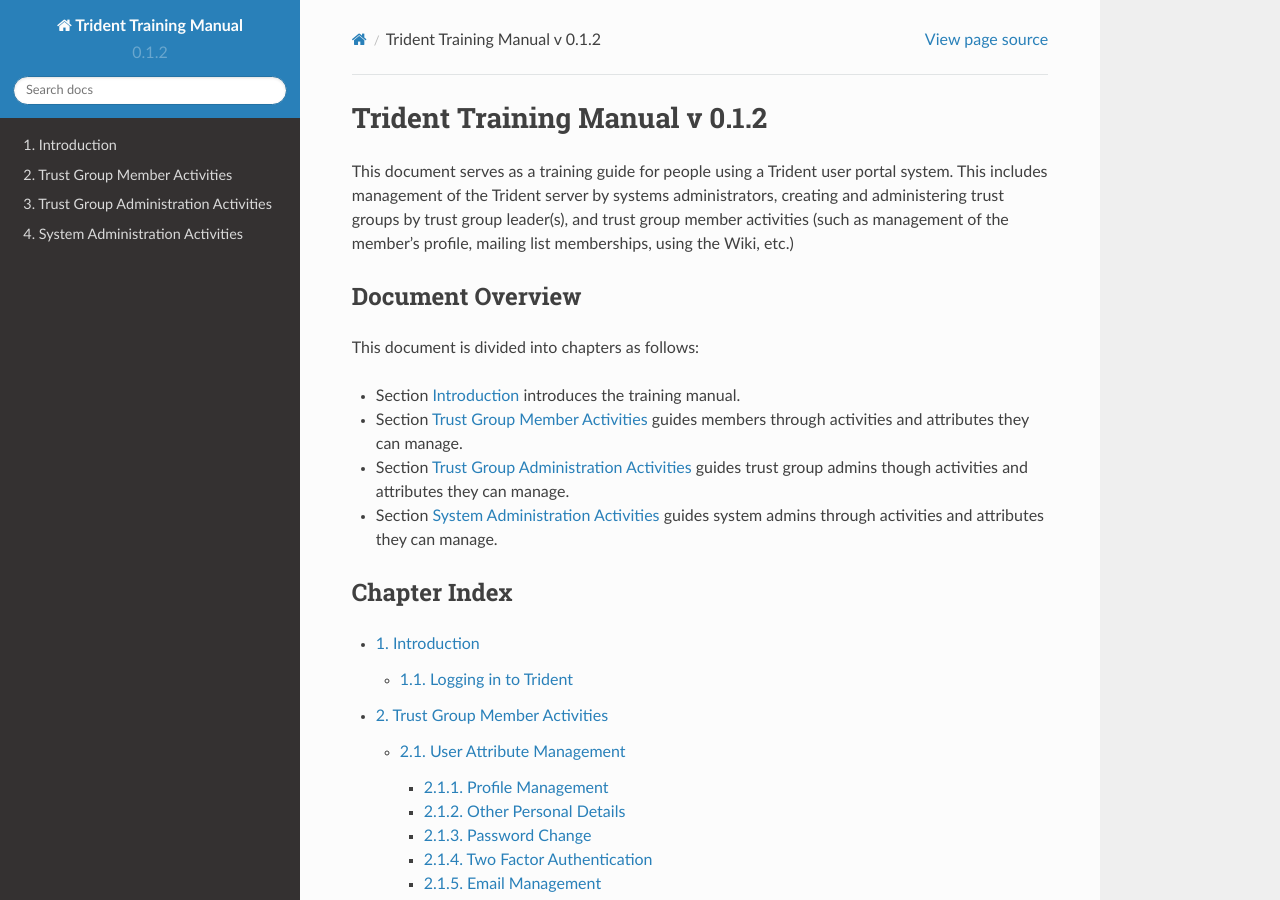
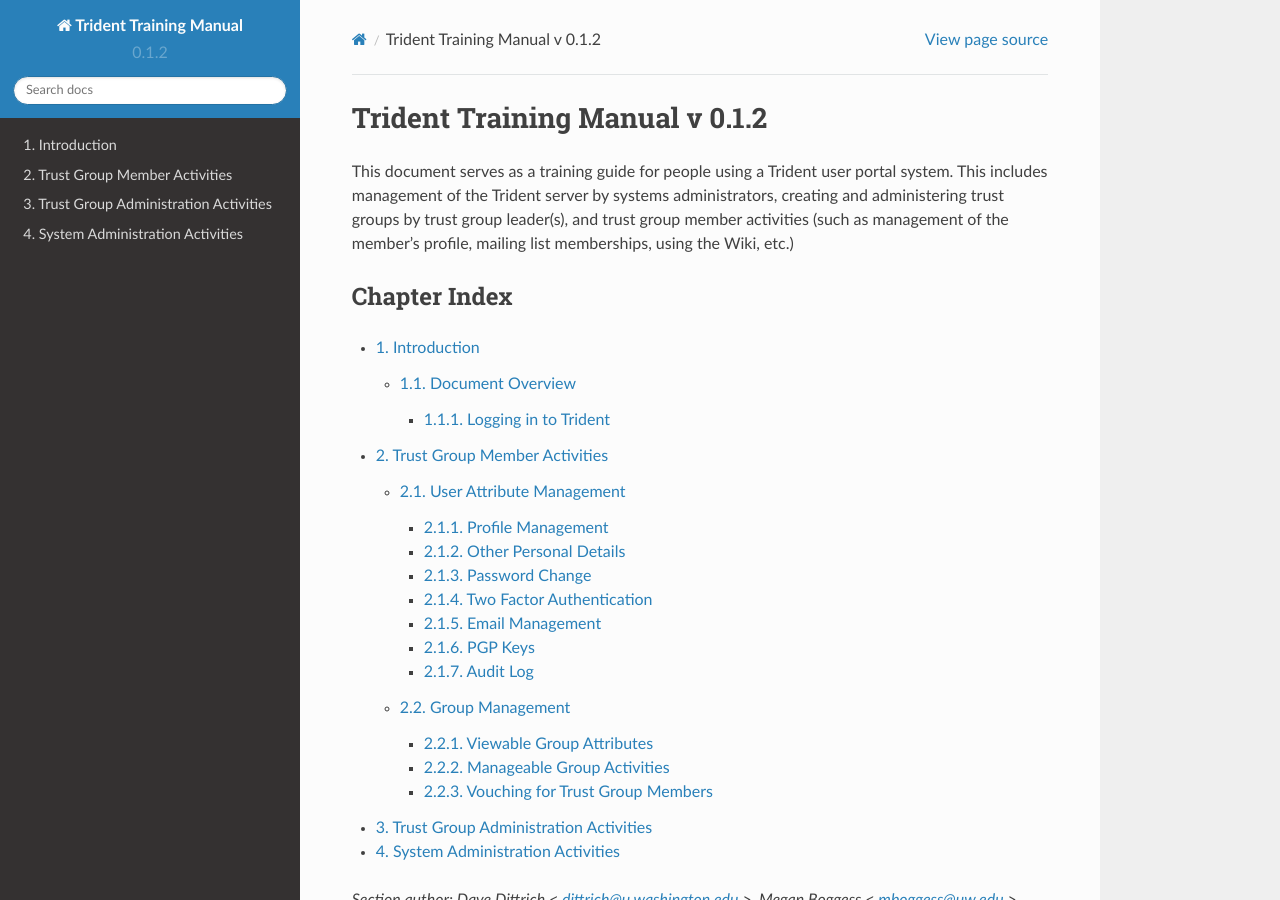
Before and after one commit to uw-dims/trident-training-manual, a Sphinx documentation site: the page built from docs/source/index.rst, in a window 1280 px wide and 900 px high. Built offline with Sphinx 7.4.7 and the Read the Docs theme 2.0.0, drawn with Linux system fonts in a browser that asks for light colours; pages that are not in the unit, such as notebooks, are missing from menus.

Commit message:
Move document overview into introduction section

```diff
--- a/docs/source/index.rst
+++ b/docs/source/index.rst
@@ -12,23 +12,6 @@ Trident server by systems administrators, creating and
 administering trust groups by trust group leader(s), and
 trust group member activities (such as management of the member's
 profile, mailing list memberships, using the Wiki, etc.)
-
-Document Overview
-~~~~~~~~~~~~~~~~~
-
-This document is divided into chapters as follows:
-
-+ Section :ref:`introduction` introduces the training
-  manual.
-
-+ Section :ref:`memberlifecycle` guides members through
-  activities and attributes they can manage.
-
-+ Section :ref:`grouplifecycle` guides trust group admins
-  though activities and attributes they can manage.
-
-+ Section :ref:`systemadministration` guides system admins
-  through activities and attributes they can manage.
 
 Chapter Index
 ~~~~~~~~~~~~~
```
Also changed, not shown: docs/source/introduction.rst (+16 -0 lines).
